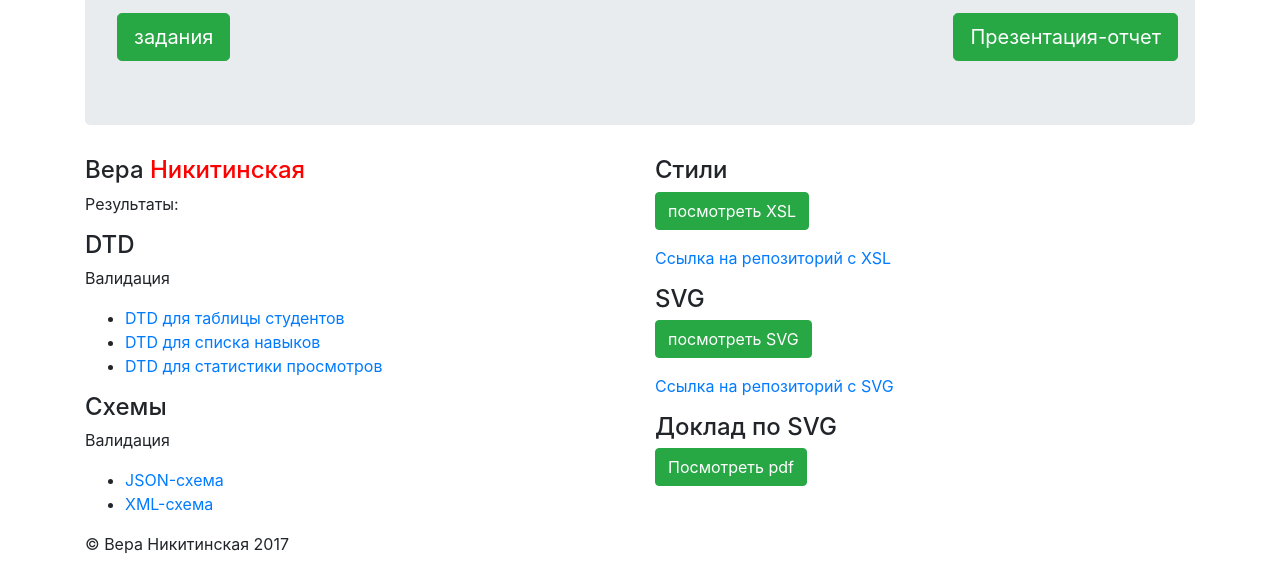
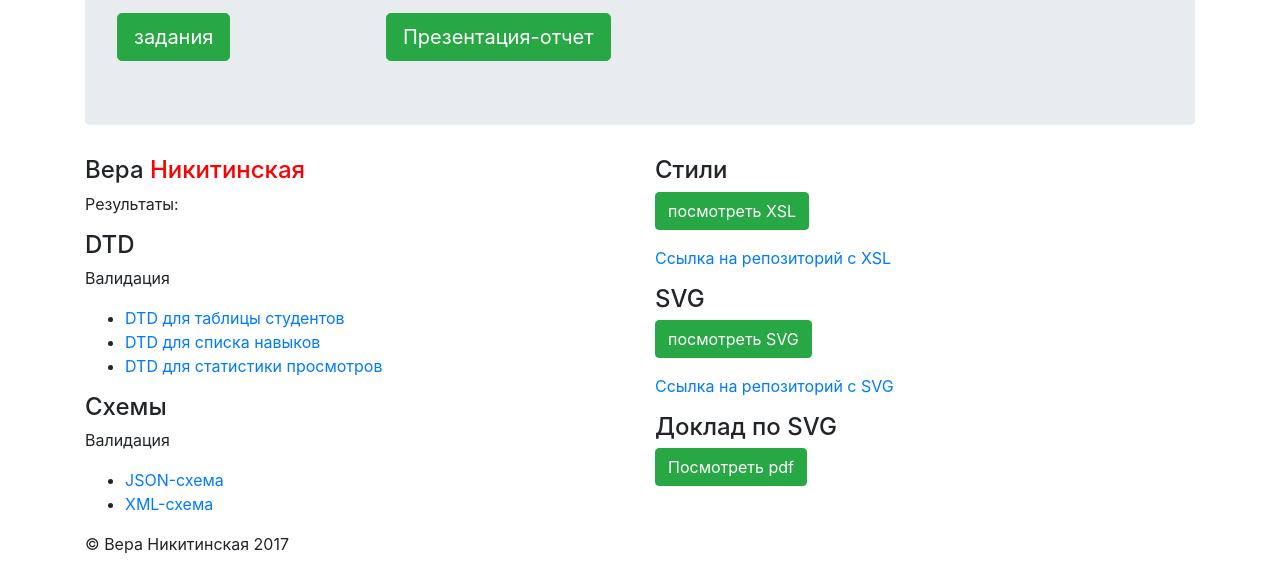
Before and after one commit to nikitinskaya/1sem-herokuapp, a website built with webpack: page public/index.html in a window 1280 px wide. Shown: the part 274-846 px from the top of the page. Built offline with nearby package versions, Linux system fonts and the light colour scheme; files whose address does not match are found by name.

Commit message:
Fix cols

```diff
--- a/public/index.html
+++ b/public/index.html
@@ -40,10 +40,10 @@
         <h1 class="display-3">Здесь результаты</h1>
         <p class="lead">Пожалуйста, ознакомьтесь!</p>
         <div class="row">
-          <div class="col">
+          <div class="col-md-3">
             <a class="btn btn-lg btn-success" target="_blank" href="https://github.com/GossJS/" role="button">задания</a>
           </div>
-          <div>
+          <div class="col-md-3">
             <a class="btn btn-lg btn-success" target="_blank" href="https://docs.google.com/presentation/d/18cU4kCb84f9t-qJVwiNAoo_C20MGuRU-y98InUnaMCA/edit?usp=sharing">Презентация-отчет</a>
           </div>
         </div>
```
